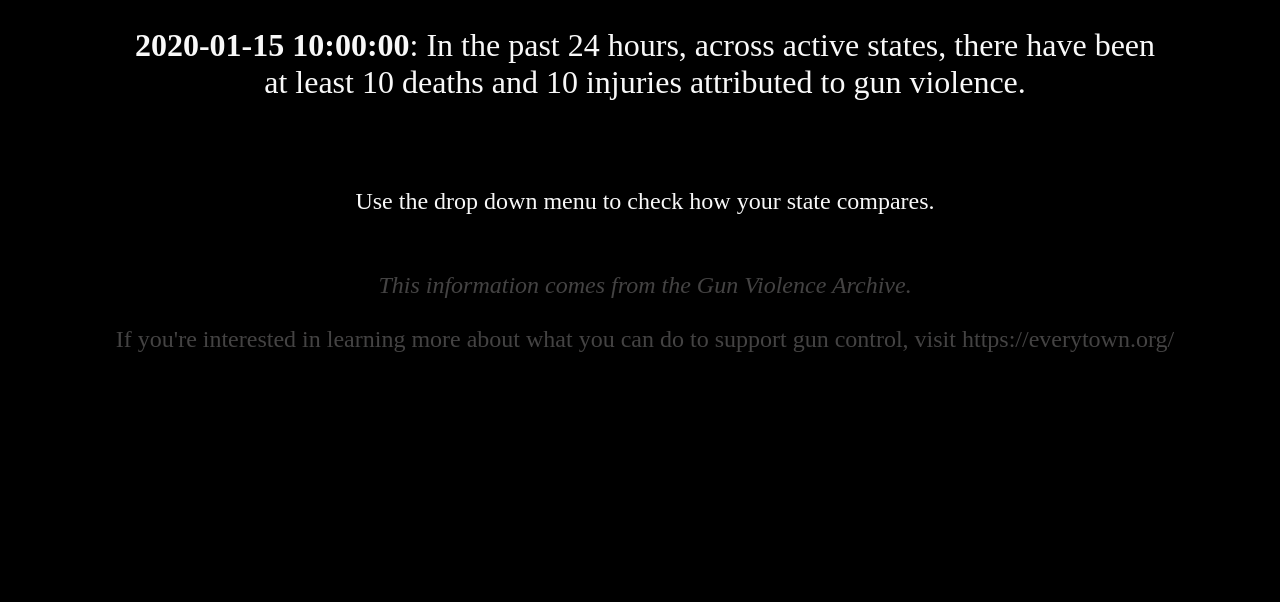
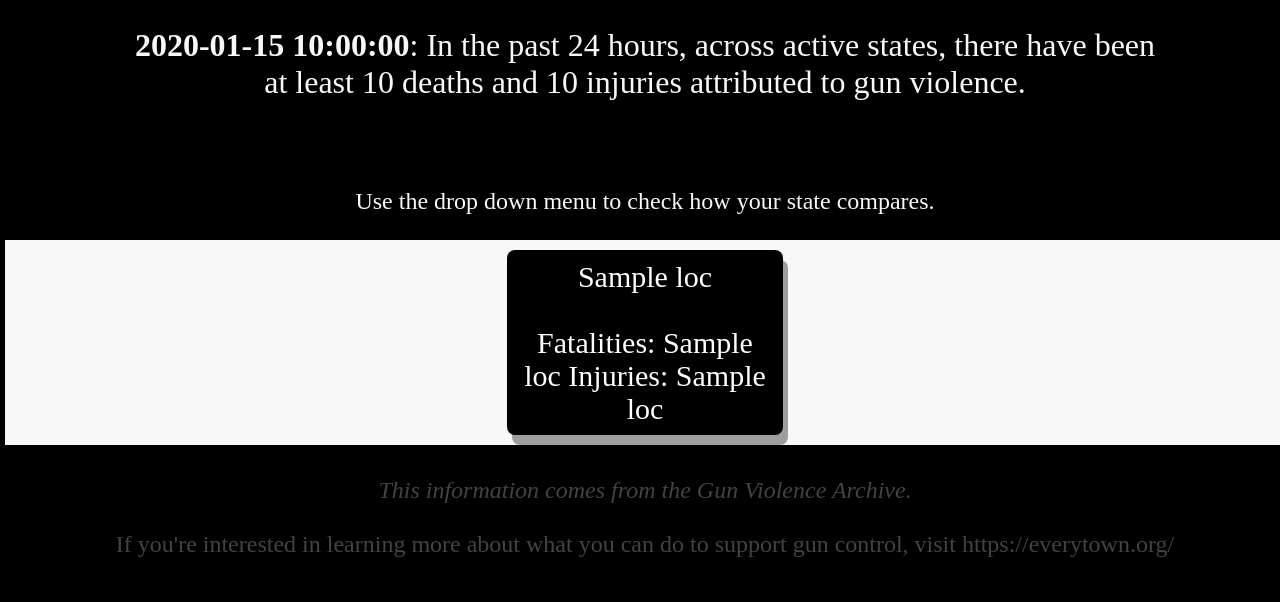
Before and after one commit to Allyson-English/GunViolenceStats, a Flask app: template templates/index.html in a window 1280 px wide. Shown: the part 344-946 px from the top of the page. Before the commit the page ends 696 px from the top, so only its background shows below. Run offline with Flask 2, Linux system fonts and the light colour scheme; the template is opened without the code that fills it: most values are stand-ins (such as "Sample title", 1, 10 or a date in 2020).

Commit message:
homepage layout and data

```diff
--- a/app.py
+++ b/app.py
@@ -41,17 +41,15 @@ def index():
     engine = sqlalchemy.create_engine(f"sqlite:///{db_path}")
 
     with engine.connect() as conn:
-        query = f"SELECT * FROM gun_violence WHERE city = 'Washington' AND date = '{today}' OR city = 'Washington' AND date = '{yesterday}';"
+        query = f"SELECT * FROM gun_violence WHERE date = '{today}' OR date = '{yesterday}' GROUP BY state;"
         df = pd.read_sql(query, conn)
 
-    df = df.sort_values(by = 'state', ascending=True)
-
-    df_len = len(df)
+    test = df.columns
+    states = len(df)
     deaths = df["killed"].sum()
     injuries = df["injured"].sum()
-    states = len(df["state"].unique())
 
-    return render_template("index.html", df=df, df_len=df_len, today=today, deaths=deaths, injuries=injuries, states=states)
+    return render_template("index.html", df=df, states=states, today=today, deaths=deaths, injuries=injuries, test=test)
 
 
 @app.route("/testing")
--- a/templates/index.html
+++ b/templates/index.html
@@ -29,9 +29,9 @@
 
         <center>
             <div class="flex-container">
-                {% for i in range(0, df_len) %}
-                <div>{{ df['city'][i] }}, {{ df['state'][i] }}<br /><br />
-                    Fatalities: {{ df['killed'][i] }} Injuries: {{ df['injured'][i] }}</div>
+                {% for i in df.index %}
+                <div>{{ df.loc[i, 'state'] }}<br /><br />
+                    Fatalities: {{ df.loc[i, 'killed'] }} Injuries: {{ df.loc[i, 'injured'] }}</div>
                 {% endfor %}
             </div>
         </center>
```
